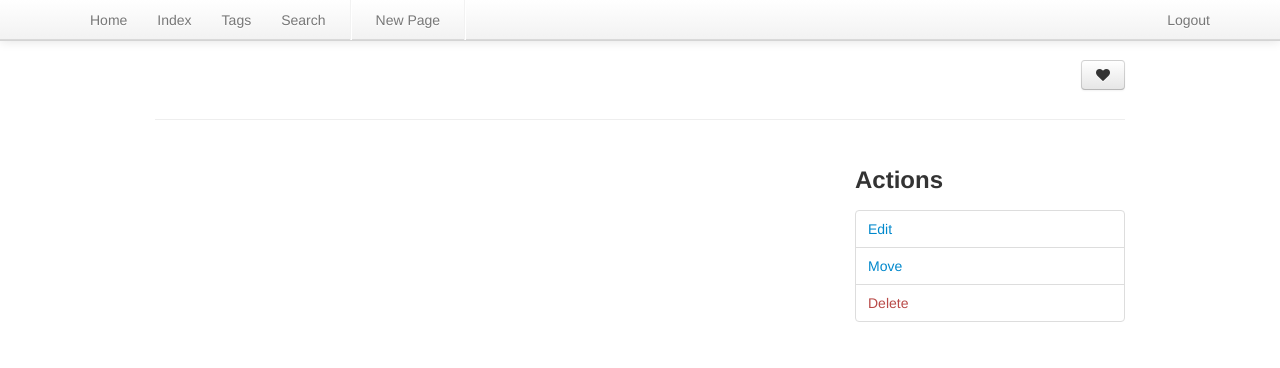
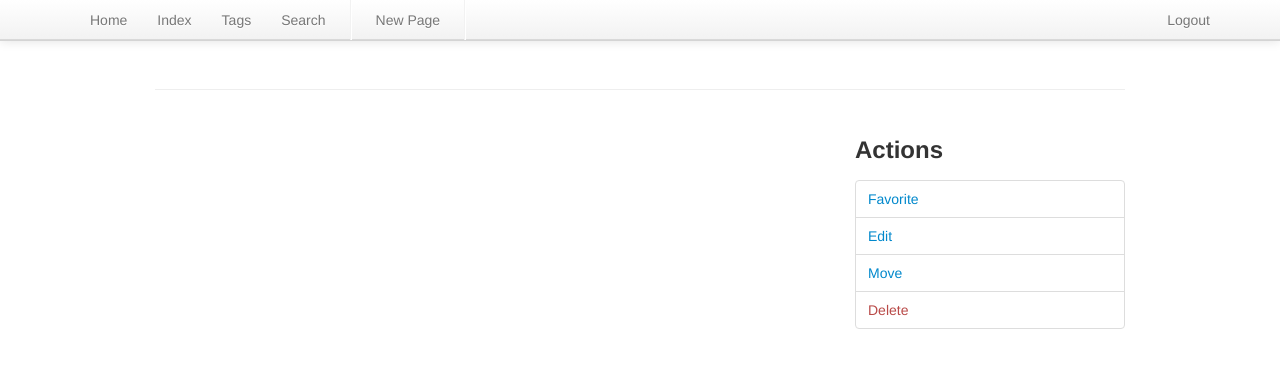
Before and after one commit to jzengerling/WikiWiki5, a Flask app: template wiki/web/templates/page.html in a window 1280 px wide. Shown: the top 368 px of the page. Run offline with Flask 2, Linux system fonts and the light colour scheme; the template is opened without the code that fills it, so the values that code supplies are empty; some libraries are stand-ins or nearby versions.

Commit message:
changing how you favorite a page
made it so the favorite button is in the action list in the sidebar now. It wasnt working in the base page because it would allow navigation the the search, index, tags screens

```diff
--- a/wiki/web/static/favorites.js
+++ b/wiki/web/static/favorites.js
@@ -1,4 +1,6 @@
-function  favoriteCurrentPage(ele) {
+function  favoriteCurrentPage(pageTitle, pageUrl, page) {
     //alert("Favorite");
-    console.log('favorite this page', ele);
+    console.log('favorite page title', pageTitle);
+    console.log('favorite page url', pageUrl);
+    console.log('page', page);
 }
--- a/wiki/web/templates/base.html
+++ b/wiki/web/templates/base.html
@@ -41,21 +41,23 @@
 		</div>
 
 		<div class="container">
-            <div class="row">
+
+            {#<div class="row">
                 <div class="span10 offset1">
-                    <button class="btn pull-right" onclick="favoriteCurrentPage(this)"><i class="fa fa-heart"></i></button>
+                    <button class="btn pull-right" onclick="favoriteCurrentPage('{{ page.title }}', '{{ page.url }}')"><i class="fa fa-heart"></i></button>
                 </div>
-            </div>
+            </div>#}
 			<div class="row">
 				<div class="span10 offset1">
-					{% block header %}
+                    {% block header %}
 						<div class="page-header ">
 							<h1>{% block title %}{{ page.title }}{% endblock title %}</h1>
                         </div>
-					{% endblock header %}
+                    {% endblock header %}
 				</div>
 
 			</div>
+
 			<div class="row">
 				<div class="span7 offset1">
 					{% with messages = get_flashed_messages(with_categories=True) %}
--- a/wiki/web/templates/page.html
+++ b/wiki/web/templates/page.html
@@ -2,9 +2,11 @@
 
 {% block title %}
 	{{ page.title }}
+
 {% endblock title %}
 
 {% block content %}
+
   <div id="confirmDelete" class="modal hide fade" aria-hidden="true">
     <div class="modal-header">
       <h3>Are you sure?</h3>
@@ -17,6 +19,7 @@
       <a href="{{ url_for('wiki.delete', url=page.url) }}" class="btn btn-danger">Yes, delete.</a>
     </div>
   </div>
+
 	{{ page }}
 {% endblock content %}
 
@@ -31,6 +34,7 @@
 {% endif %}
 <h3>Actions</h3>
 <ul class="nav nav-tabs nav-stacked">
+    <li><a href="{{ url_for('wiki.favorite', url=page.url) }}">Favorite</a></li>
 	<li><a href="{{ url_for('wiki.edit', url=page.url) }}">Edit</a></li>
   <li><a href="{{ url_for('wiki.move', url=page.url) }}">Move</a></li>
   <li><a href="#confirmDelete" data-toggle="modal" class="text-error">Delete</a></li>
```
Also changed, not shown: wiki/core.py (+5 -3 lines), wiki/web/routes.py (+9 -0 lines).
